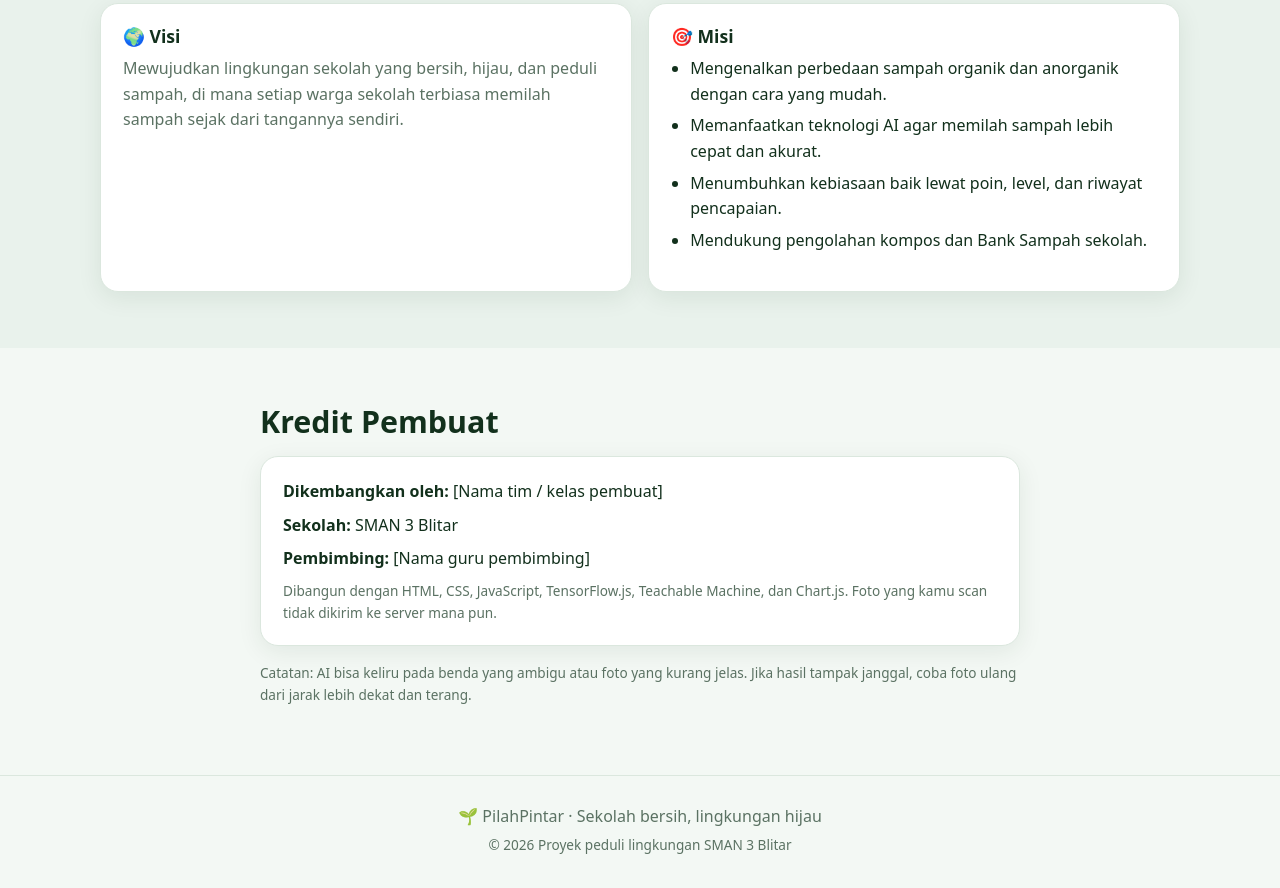
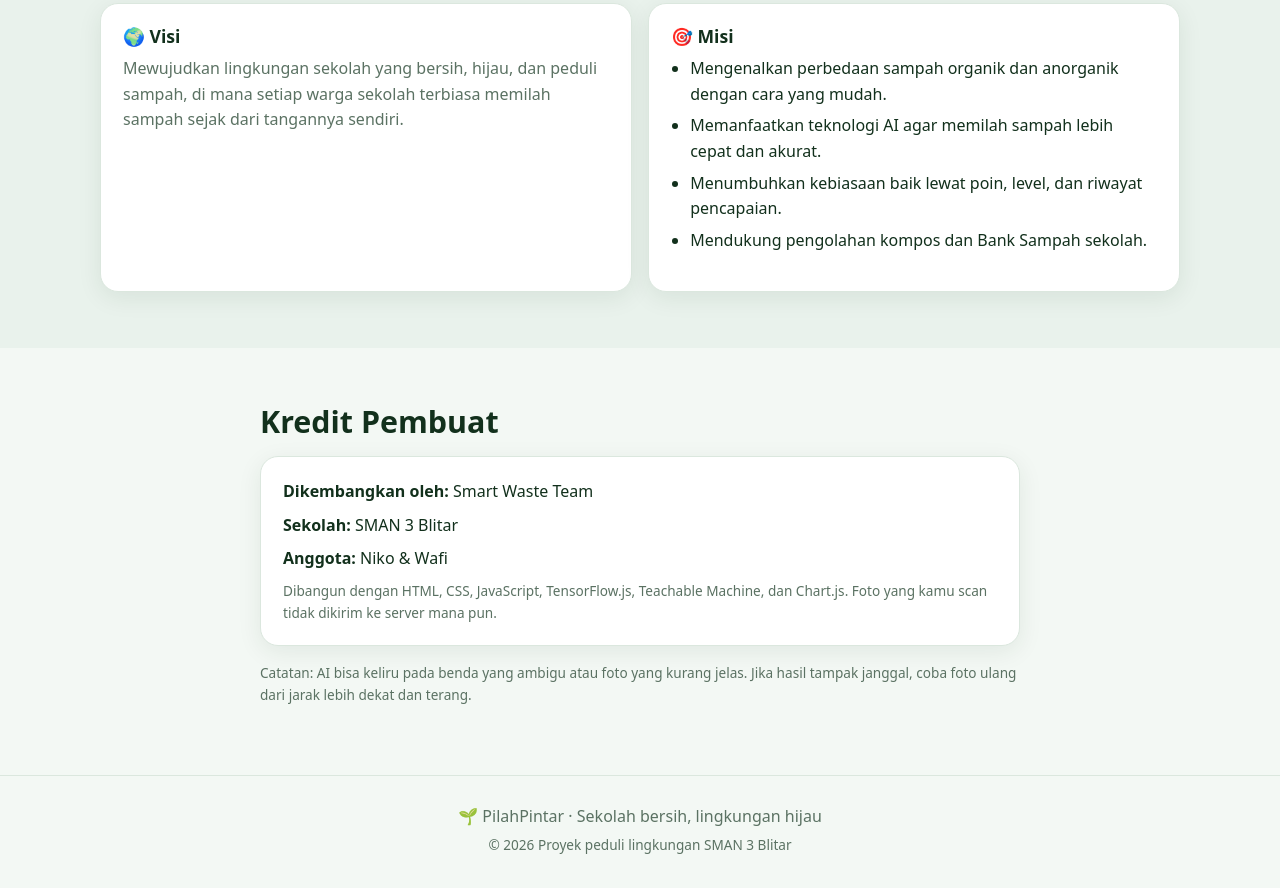
Before and after one commit to garudajr/SmartWaste, a plain HTML site: page index.html in a window 1280 px wide. Shown: the part 984-1872 px from the top of the page. Drawn offline with nearby package versions, Linux system fonts and the light colour scheme.

Commit message:
Update team information in index.html

```diff
--- a/index.html
+++ b/index.html
@@ -123,9 +123,9 @@
           <h2>Kredit Pembuat</h2>
           <div class="card credits">
             <!-- Ganti teks di bawah dengan nama tim/kelas kamu -->
-            <p><strong>Dikembangkan oleh:</strong> [Nama tim / kelas pembuat]</p>
+            <p><strong>Dikembangkan oleh:</strong> Smart Waste Team</p>
             <p><strong>Sekolah:</strong> SMAN 3 Blitar</p>
-            <p><strong>Pembimbing:</strong> [Nama guru pembimbing]</p>
+            <p><strong>Anggota:</strong> Niko & Wafi</p>
             <p class="muted small">
               Dibangun dengan HTML, CSS, JavaScript, TensorFlow.js, Teachable Machine, dan Chart.js.
               Foto yang kamu scan tidak dikirim ke server mana pun.
```
